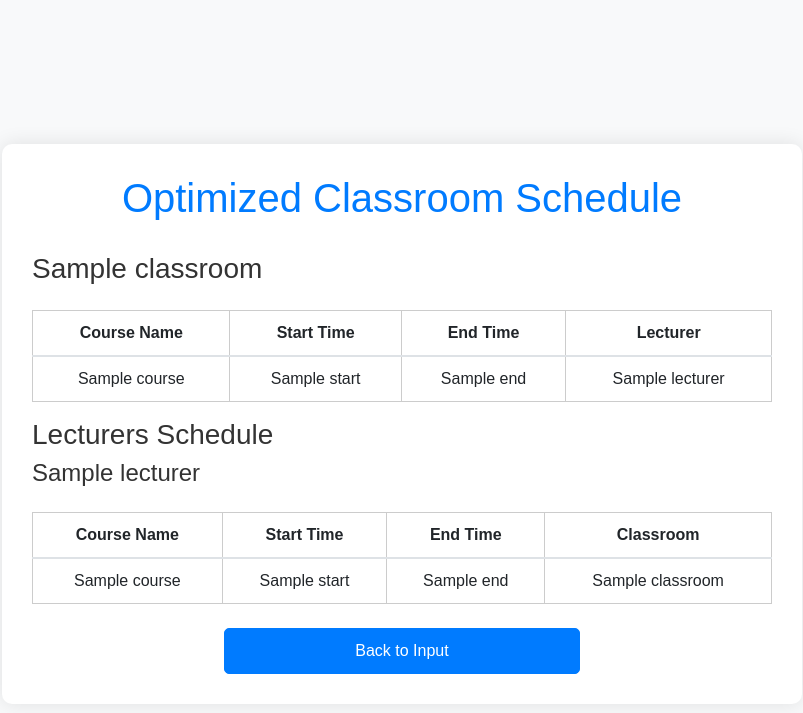
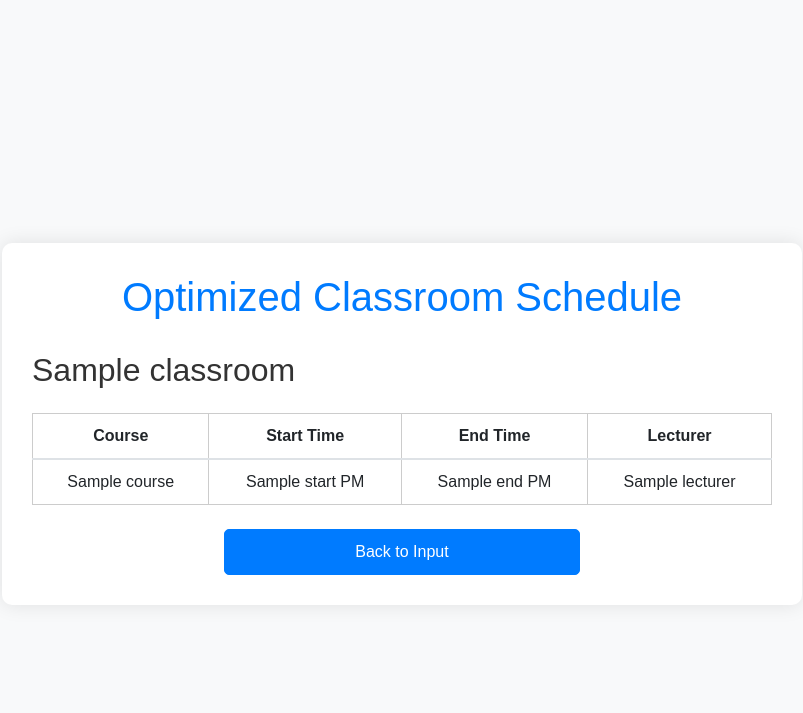
Before and after one commit to Krishtalbot/Classroom_optimization, a Flask app: template templates/schedule.html in a window 1280 px wide. Shown: the top 713 px of the page, without its empty margins (238-1041 px from the left). Run offline with Flask 3, Linux system fonts and the light colour scheme; the template is opened without the code that fills it: most values are stand-ins (such as "Sample title", 1, 10 or a date in 2020); some libraries are stand-ins or nearby versions.

Commit message:
Fixed the issue. Need to add dates in a week and all set

```diff
--- a/app.py
+++ b/app.py
@@ -1,4 +1,4 @@
-from flask import Flask, render_template, request, redirect, url_for
+from flask import Flask, render_template, request
 
 app = Flask(__name__)
 
@@ -20,7 +20,6 @@ class Lecturer:
         self.available_hours = eval(available_hours)  # convert string to list of tuples
 
 def classroom_optimization(courses, classrooms, lecturers):
-    courses.sort(key=lambda x: x.end)
     for course in courses:
         for lecturer in lecturers:
             if lecturer.name == course.lecturer:
@@ -32,7 +31,7 @@ def classroom_optimization(courses, classrooms, lecturers):
                     break
 
     optimized_classrooms = [(classroom.name, classroom.schedule) for classroom in classrooms]
-    return optimized_classrooms, lecturers
+    return optimized_classrooms
 
 @app.route('/')
 def index():
@@ -61,7 +60,7 @@ def optimize():
     for name, hours in zip(lecturer_names, lecturer_hours):
         lecturers.append(Lecturer(name, hours))
 
-    optimized_classrooms, optimized_lecturers = classroom_optimization(courses, classrooms, lecturers)
+    optimized_classrooms = classroom_optimization(courses, classrooms, lecturers)
     return render_template('schedule.html', classrooms=optimized_classrooms)
 
 if __name__ == '__main__':
--- a/templates/schedule.html
+++ b/templates/schedule.html
@@ -10,48 +10,24 @@
 <body>
     <div class="container mt-5">
         <h1 class="text-center">Optimized Classroom Schedule</h1>
-        {% for classroom in classrooms %}
-        <h3>{{ classroom.name }}</h3>
+        {% for classroom, schedule in classrooms %}
+        <h2>{{ classroom }}</h2>
         <table class="table table-bordered mt-4">
             <thead>
                 <tr>
-                    <th>Course Name</th>
+                    <th>Course</th>
                     <th>Start Time</th>
                     <th>End Time</th>
                     <th>Lecturer</th>
                 </tr>
             </thead>
             <tbody>
-                {% for course in classroom.schedule %}
+                {% for course in schedule %}
                 <tr>
                     <td>{{ course.name }}</td>
-                    <td>{{ course.start }}</td>
-                    <td>{{ course.end }}</td>
+                    <td>{{ course.start }}{% if course.start < 12 %} AM{% else %} PM{% endif %}</td>
+                    <td>{{ course.end }}{% if course.end < 12 %} AM{% else %} PM{% endif %}</td>
                     <td>{{ course.lecturer }}</td>
-                </tr>
-                {% endfor %}
-            </tbody>
-        </table>
-        {% endfor %}
-        <h3>Lecturers Schedule</h3>
-        {% for lecturer in lecturers %}
-        <h4>{{ lecturer.name }}</h4>
-        <table class="table table-bordered mt-4">
-            <thead>
-                <tr>
-                    <th>Course Name</th>
-                    <th>Start Time</th>
-                    <th>End Time</th>
-                    <th>Classroom</th>
-                </tr>
-            </thead>
-            <tbody>
-                {% for course in lecturer.courses %}
-                <tr>
-                    <td>{{ course.name }}</td>
-                    <td>{{ course.start }}</td>
-                    <td>{{ course.end }}</td>
-                    <td>{{ course.classroom }}</td>
                 </tr>
                 {% endfor %}
             </tbody>
```
